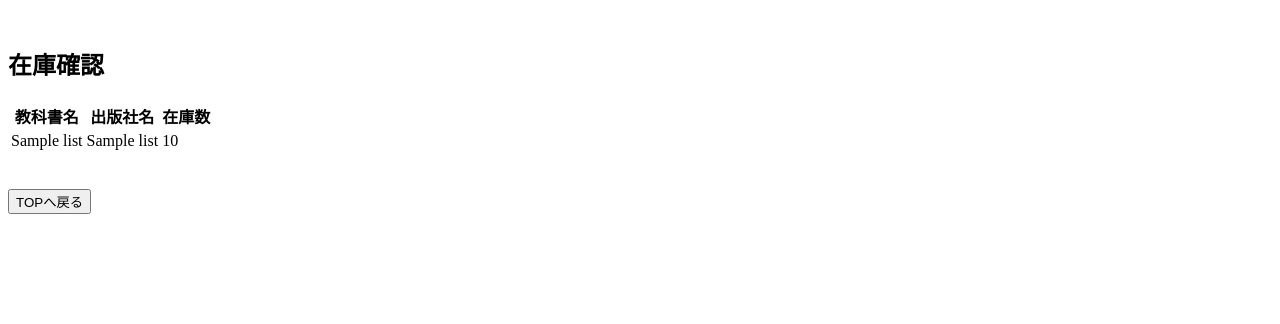
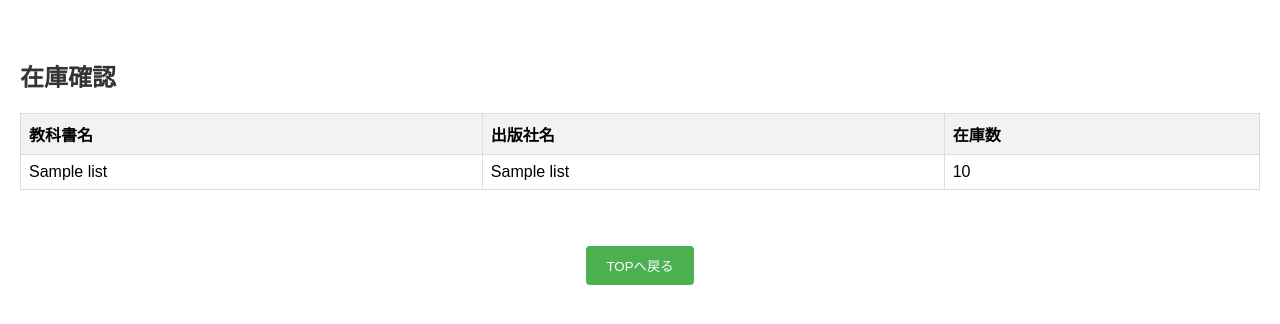
Before and after one commit to yabukilab/shimoda-c, a PHP site: page /disp3.php in a window 1280 px wide. Shown: the top 324 px of the page. Run offline with PHP 8.4, Linux system fonts and the light colour scheme; tables that the repository leaves empty hold one stand-in row (values such as "Sample post").

Commit message:
table design

```diff
--- a/htdocs/disp3.php
+++ b/htdocs/disp3.php
@@ -3,6 +3,48 @@
 <head>
     <meta charset="UTF-8">
     <title>在庫確認</title>
+    <style>
+        body {
+            font-family: Arial, sans-serif;
+            margin: 20px;
+        }
+        h2 {
+            color: #333;
+        }
+        table {
+            width: 100%;
+            border-collapse: collapse;
+            margin-bottom: 20px;
+        }
+        th, td {
+            border: 1px solid #ddd;
+            padding: 8px;
+            text-align: left;
+        }
+        th {
+            background-color: #f2f2f2;
+        }
+        tr:nth-child(even) {
+            background-color: #f9f9f9;
+        }
+        tr:hover {
+            background-color: #f1f1f1;
+        }
+        form {
+            text-align: center;
+        }
+        input[type="submit"] {
+            background-color: #4CAF50;
+            color: white;
+            padding: 10px 20px;
+            border: none;
+            border-radius: 4px;
+            cursor: pointer;
+        }
+        input[type="submit"]:hover {
+            background-color: #45a049;
+        }
+    </style>
 </head>
 <body>
 
```
